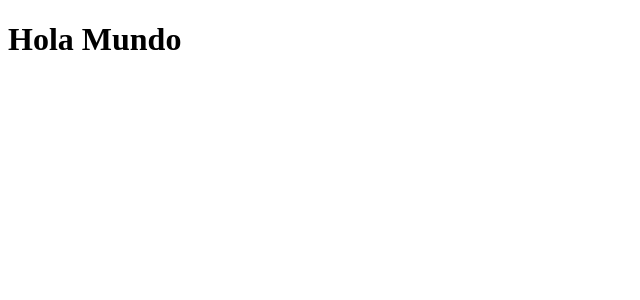
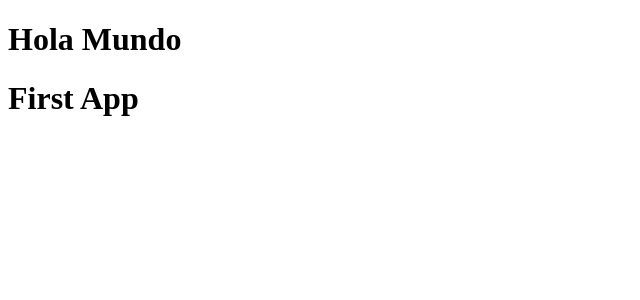
Before and after one commit to kevinarevaloxd/curso-react-vite, a React (Vite) app: page / in a window 1280 px wide. Shown: the top 300 px of the page, without its empty margins (0-640 px from the left). Built offline with nearby package versions, Linux system fonts and the light colour scheme.

Commit message:
Tarea: Se crea primer componente

```diff
--- /dev/null
+++ b/src/FirstApp.jsx
@@ -0,0 +1,5 @@
+export const FirstApp = () => {
+    return (
+        <h1>First App</h1>
+    )
+}
--- a/src/main.jsx
+++ b/src/main.jsx
@@ -1,11 +1,17 @@
 import React from 'react';
 import ReactDOM from 'react-dom/client';
+
 
 //Aqui importamos nuestros componentes
 import { HolaMundo } from './HolaMundo';
 
+//Primera tarea( Crear un componente )
+import { FirstApp } from './FirstApp';
+
+
 ReactDOM.createRoot( document.getElementById('root') ).render(
     <React.StrictMode>
         <HolaMundo />
+        <FirstApp />
     </React.StrictMode>
 )
```
